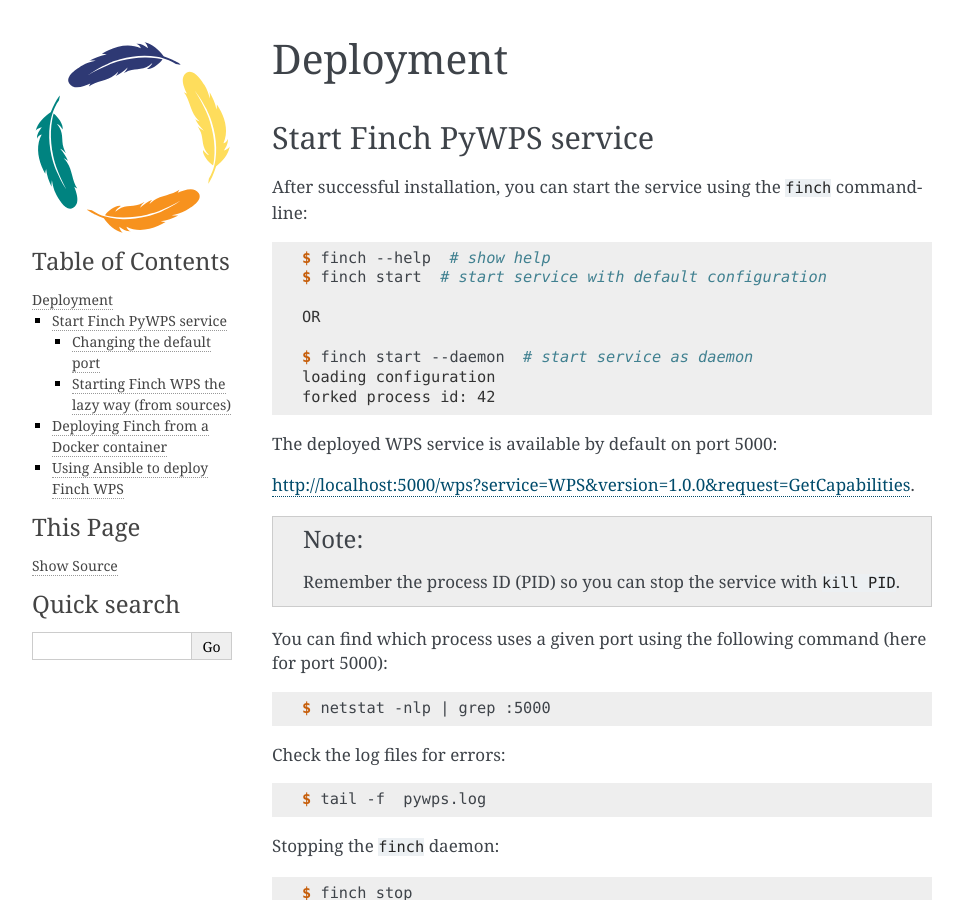
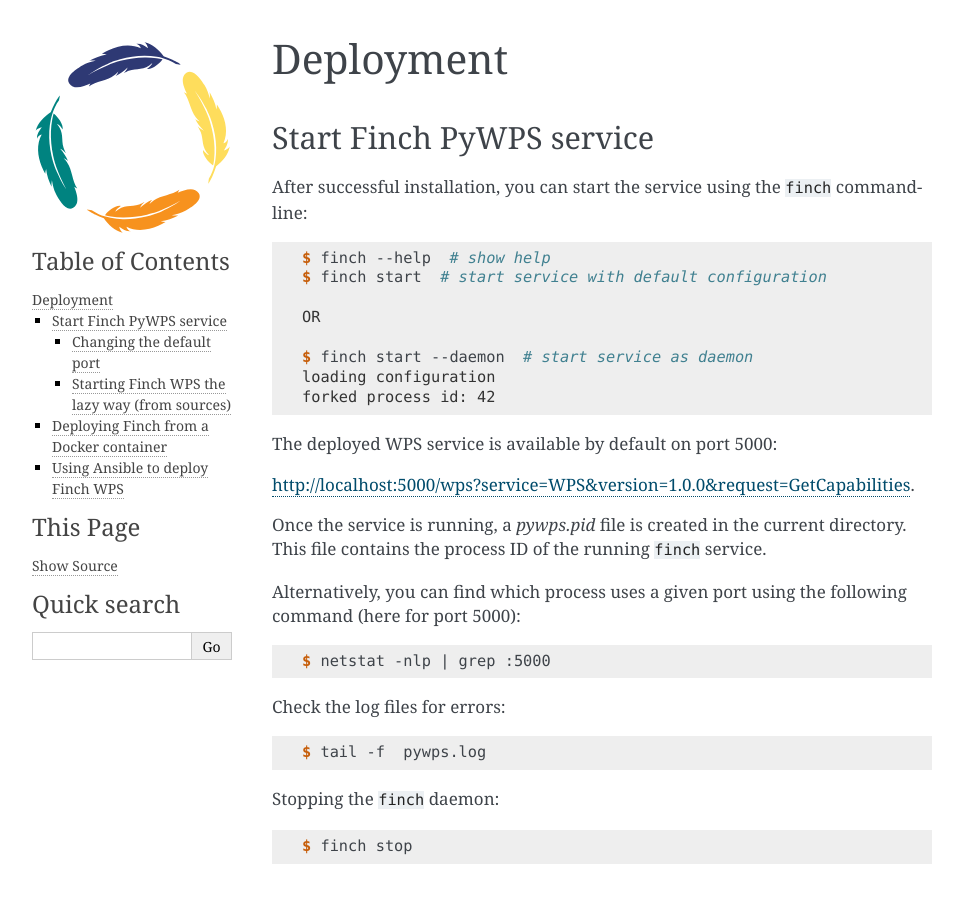
Before and after one commit to bird-house/finch, a Sphinx documentation site: the page built from docs/source/deploying.rst, in a window 1280 px wide and 900 px high. Shown: the whole window, without its empty margins (148-1111 px from the left). Built offline with Sphinx 7.4.7, drawn with Linux system fonts in a browser that asks for light colours; the version number is read from the project's files by our own code.

Commit message:
update note about pid

```diff
--- a/docs/source/deploying.rst
+++ b/docs/source/deploying.rst
@@ -23,9 +23,10 @@
 
 http://localhost:5000/wps?service=WPS&version=1.0.0&request=GetCapabilities.
 
-.. note:: Remember the process ID (PID) so you can stop the service with ``kill PID``.
+Once the service is running, a `pywps.pid` file is created in the current directory.
+This file contains the process ID of the running ``finch`` service.
 
-You can find which process uses a given port using the following command (here for port 5000):
+Alternatively, you can find which process uses a given port using the following command (here for port 5000):
 
 .. code-block:: console
 
```
